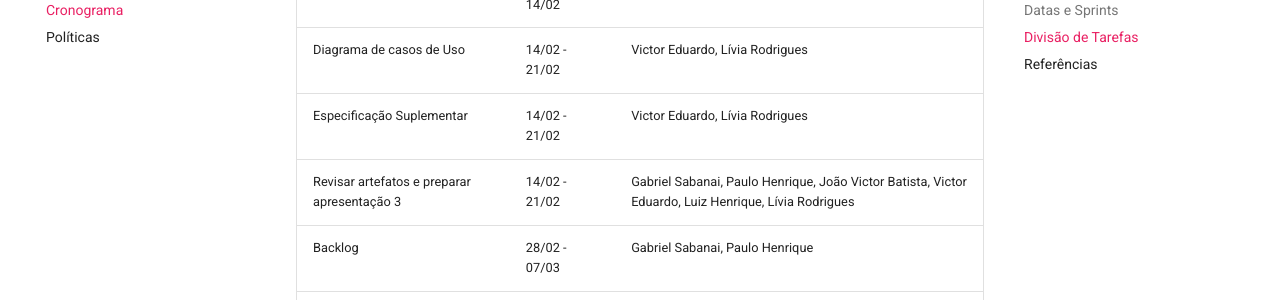
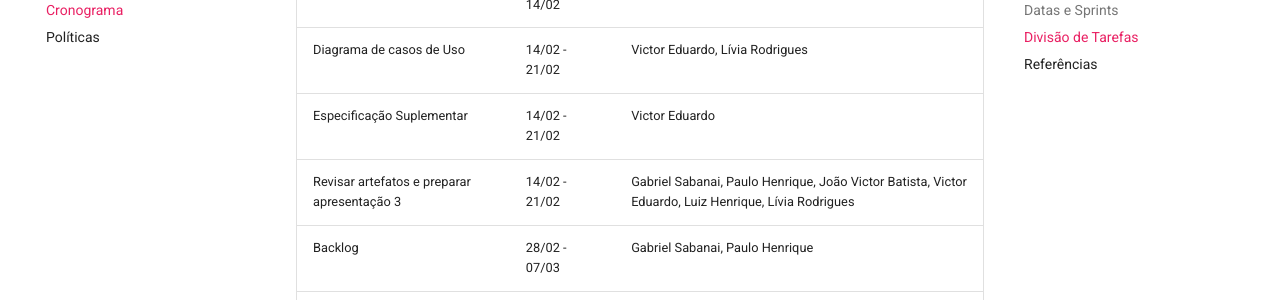
Before and after one commit to Requisitos-de-Software/2021.2-Tembici, an MkDocs documentation site: the page built from docs/planejamento/cronograma.md, in a window 1280 px wide and 900 px high, scrolled down 2190 px. Shown: the part 152-452 px from the top of the window. Built offline with MkDocs 1.6.1 and Material for MkDocs 9.7.7, drawn with Linux system fonts in a browser that asks for light colours; comment, search, counter and statistics services are not loaded.

Commit message:
HOTFIX - Atualizando atribuições

```diff
--- a/docs/planejamento/cronograma.md
+++ b/docs/planejamento/cronograma.md
@@ -39,7 +39,7 @@
 | Cenários | 07/02 - 14/02 | Gabriel Sabanai, João Victor Batista |
 | Léxicos | 07/02 - 14/02 | Paulo Henrique, Luiz Henrique |
 | Diagrama de casos de Uso | 14/02 - 21/02 |  Victor Eduardo, Lívia Rodrigues |
-| Especificação Suplementar | 14/02 - 21/02 |  Victor Eduardo, Lívia Rodrigues |
+| Especificação Suplementar | 14/02 - 21/02 |  Victor Eduardo |
 | Revisar artefatos e preparar apresentação 3 | 14/02 - 21/02 | Gabriel Sabanai, Paulo Henrique, João Victor Batista, Victor Eduardo, Luiz Henrique, Lívia Rodrigues |
 | Backlog | 28/02 - 07/03 | Gabriel Sabanai, Paulo Henrique |
 | Histórias do usuário | 28/02 - 07/03 | João Victor Batista, Lívia Rodrigues |
```
